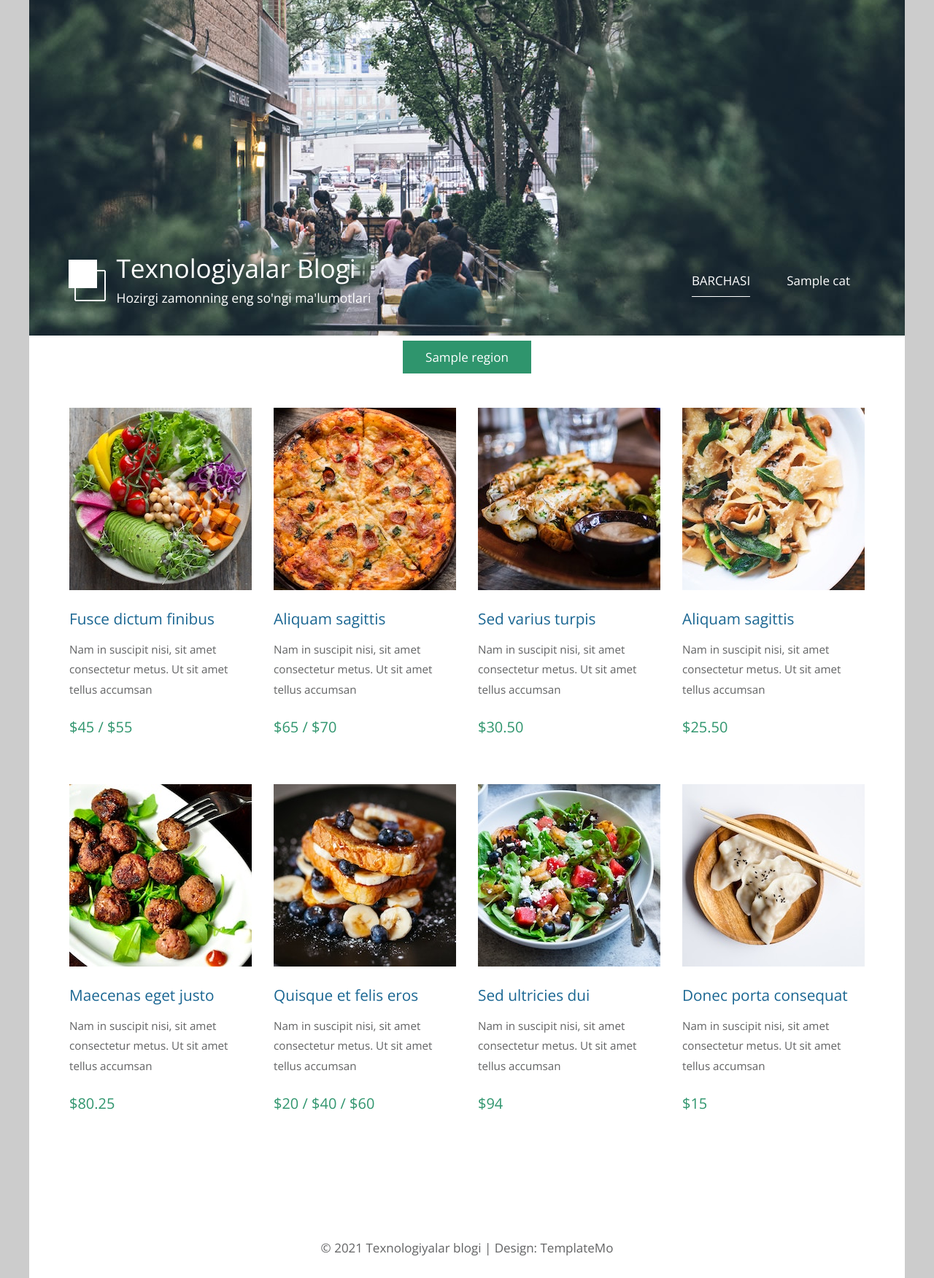
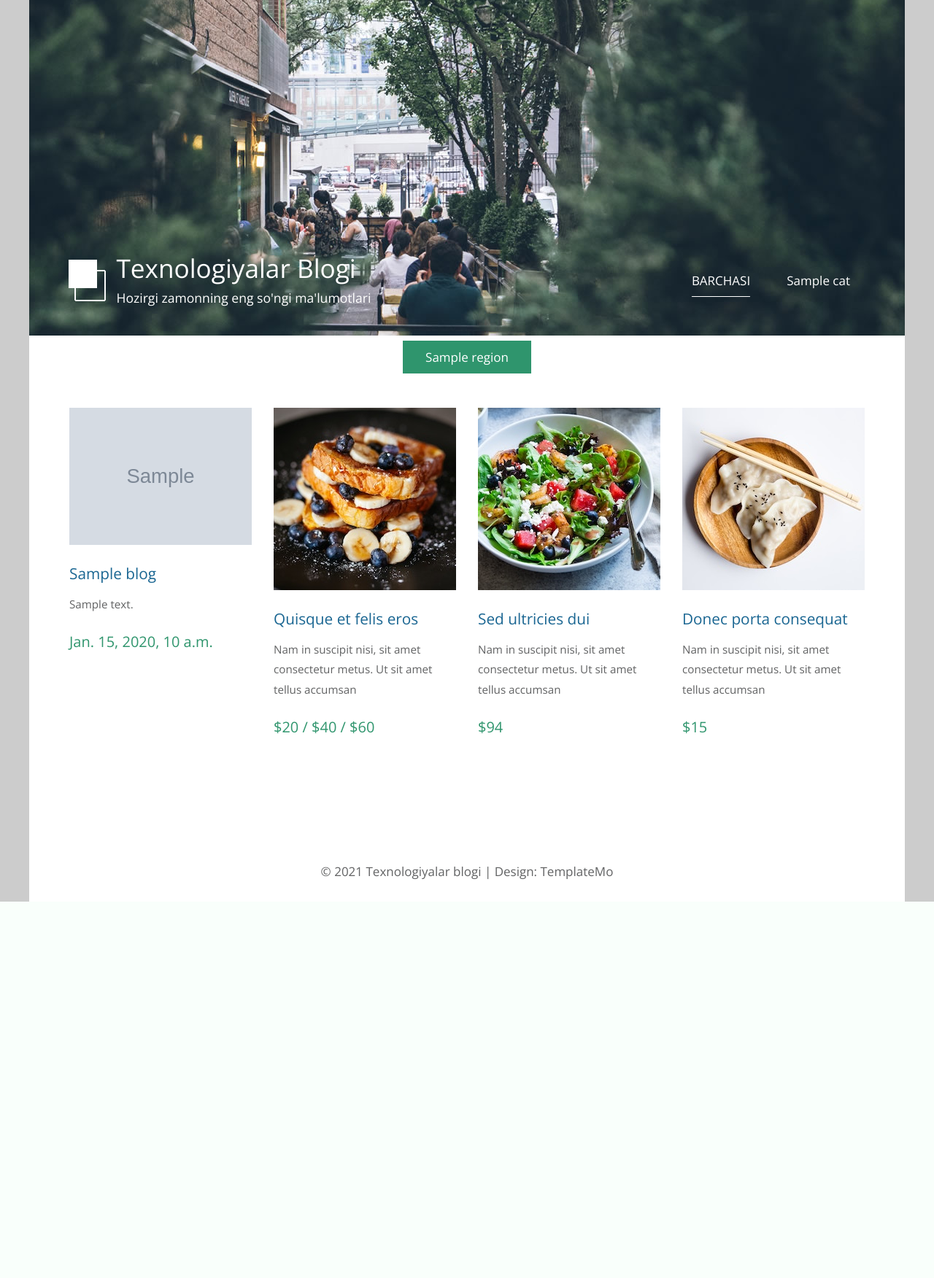
Before and after one commit to sardoruktamov/prowork-blog, a Django app: template templates/index.html in a window 1280 px wide. Shown: the whole page at 73% size. After the commit the page ends 1236 px from the top, so only its background shows below. Run offline with Django 3.2, Linux system fonts and the light colour scheme; the template is opened without the code that fills it: most values are stand-ins (such as "Sample title", 1, 10 or a date in 2020); grey boxes marked "Sample" are stand-in pictures.

Commit message:
3 ta post qo`shildi

```diff
--- a/app/views.py
+++ b/app/views.py
@@ -6,9 +6,11 @@ from .models import Regions, Category, Blog, Hashtags, PicturesFromTheBlog
 def homeView(request):
     categories = Category.objects.all()
     regions = Regions.objects.all()
+    blogs = Blog.objects.all()
 
     context = {
         'categories':categories,
         'regions': regions,
+        'blogs':blogs
     }
     return render(request, 'index.html', context)
--- a/templates/index.html
+++ b/templates/index.html
@@ -50,56 +50,18 @@
 			<div class="row tm-gallery">
 				<!-- gallery page 1 -->
 				<div id="tm-gallery-page-pizza" class="tm-gallery-page">
+					{% for blog in blogs %}
 					<article class="col-lg-3 col-md-4 col-sm-6 col-12 tm-gallery-item">
 						<figure>
-							<img src="{% static 'img/gallery/01.jpg' %}" alt="Image" class="img-fluid tm-gallery-img" />
+							<img src="{{blog.image.url}}" alt="Image" class="img-fluid tm-gallery-img" />
 							<figcaption>
-								<h4 class="tm-gallery-title">Fusce dictum finibus</h4>
-								<p class="tm-gallery-description">Nam in suscipit nisi, sit amet consectetur metus. Ut sit amet tellus accumsan</p>
-								<p class="tm-gallery-price">$45 / $55</p>
+								<h4 class="tm-gallery-title">{{blog.title | truncatechars:50}}</h4>
+								<p class="tm-gallery-description">{{blog.description | truncatechars:120}}</p>
+								<p class="tm-gallery-price">{{blog.created_at}}</p>
 							</figcaption>
 						</figure>
 					</article>
-					<article class="col-lg-3 col-md-4 col-sm-6 col-12 tm-gallery-item">
-						<figure>
-							<img src="{% static 'img/gallery/02.jpg' %}" alt="Image" class="img-fluid tm-gallery-img" />
-							<figcaption>
-								<h4 class="tm-gallery-title">Aliquam sagittis</h4>
-								<p class="tm-gallery-description">Nam in suscipit nisi, sit amet consectetur metus. Ut sit amet tellus accumsan</p>
-								<p class="tm-gallery-price">$65 / $70</p>
-							</figcaption>
-						</figure>
-					</article>
-					<article class="col-lg-3 col-md-4 col-sm-6 col-12 tm-gallery-item">
-						<figure>
-							<img src="{% static 'img/gallery/03.jpg' %}" alt="Image" class="img-fluid tm-gallery-img" />
-							<figcaption>
-								<h4 class="tm-gallery-title">Sed varius turpis</h4>
-								<p class="tm-gallery-description">Nam in suscipit nisi, sit amet consectetur metus. Ut sit amet tellus accumsan</p>
-								<p class="tm-gallery-price">$30.50</p>
-							</figcaption>
-						</figure>
-					</article>
-					<article class="col-lg-3 col-md-4 col-sm-6 col-12 tm-gallery-item">
-						<figure>
-							<img src="{% static 'img/gallery/04.jpg' %}" alt="Image" class="img-fluid tm-gallery-img" />
-							<figcaption>
-								<h4 class="tm-gallery-title">Aliquam sagittis</h4>
-								<p class="tm-gallery-description">Nam in suscipit nisi, sit amet consectetur metus. Ut sit amet tellus accumsan</p>
-								<p class="tm-gallery-price">$25.50</p>
-							</figcaption>
-						</figure>
-					</article>
-					<article class="col-lg-3 col-md-4 col-sm-6 col-12 tm-gallery-item">
-						<figure>
-							<img src="{% static 'img/gallery/05.jpg' %}" alt="Image" class="img-fluid tm-gallery-img" />
-							<figcaption>
-								<h4 class="tm-gallery-title">Maecenas eget justo</h4>
-								<p class="tm-gallery-description">Nam in suscipit nisi, sit amet consectetur metus. Ut sit amet tellus accumsan</p>
-								<p class="tm-gallery-price">$80.25</p>
-							</figcaption>
-						</figure>
-					</article>
+					{% endfor %}
 					<article class="col-lg-3 col-md-4 col-sm-6 col-12 tm-gallery-item">
 						<figure>
 							<img src="{% static 'img/gallery/06.jpg' %}" alt="Image" class="img-fluid tm-gallery-img" />
```
Also changed, not shown: media/blogimages/samsung.jpg (added), media/shotsinblogs/samsung.jpg (added).
